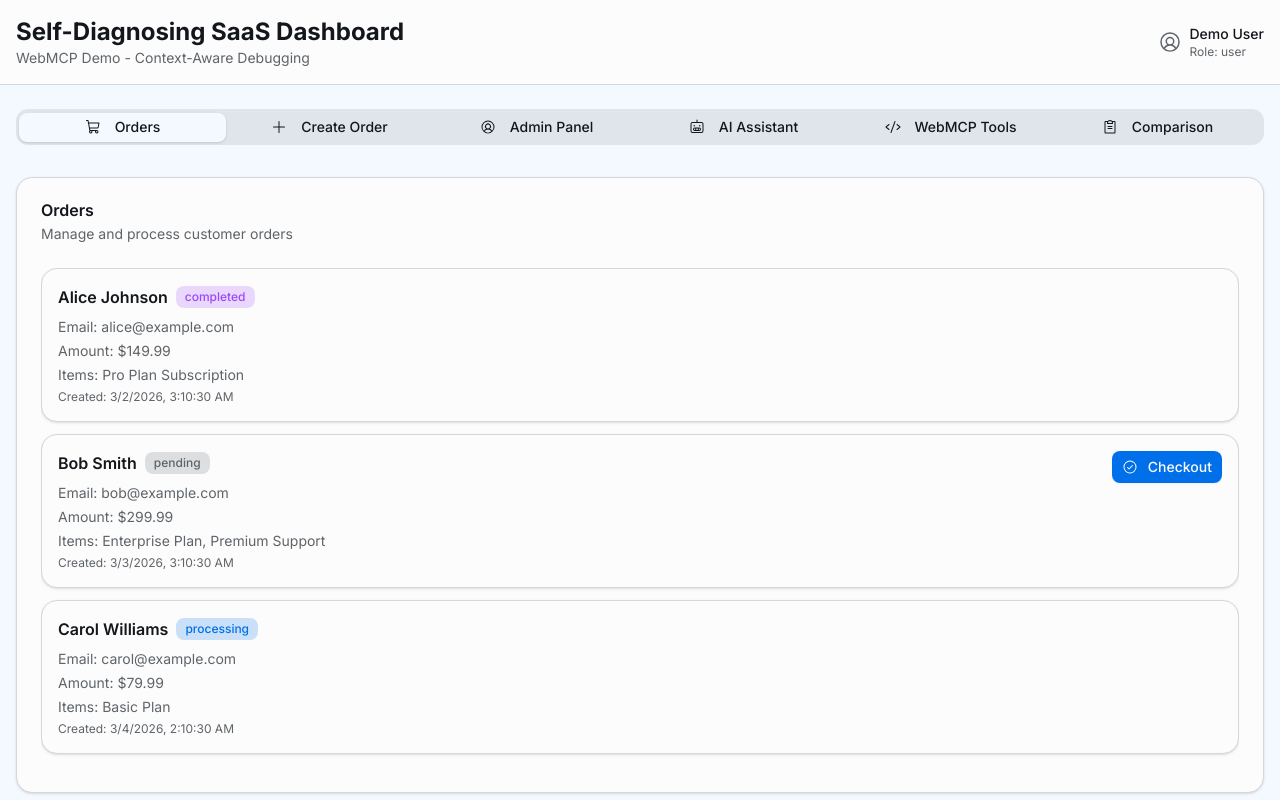
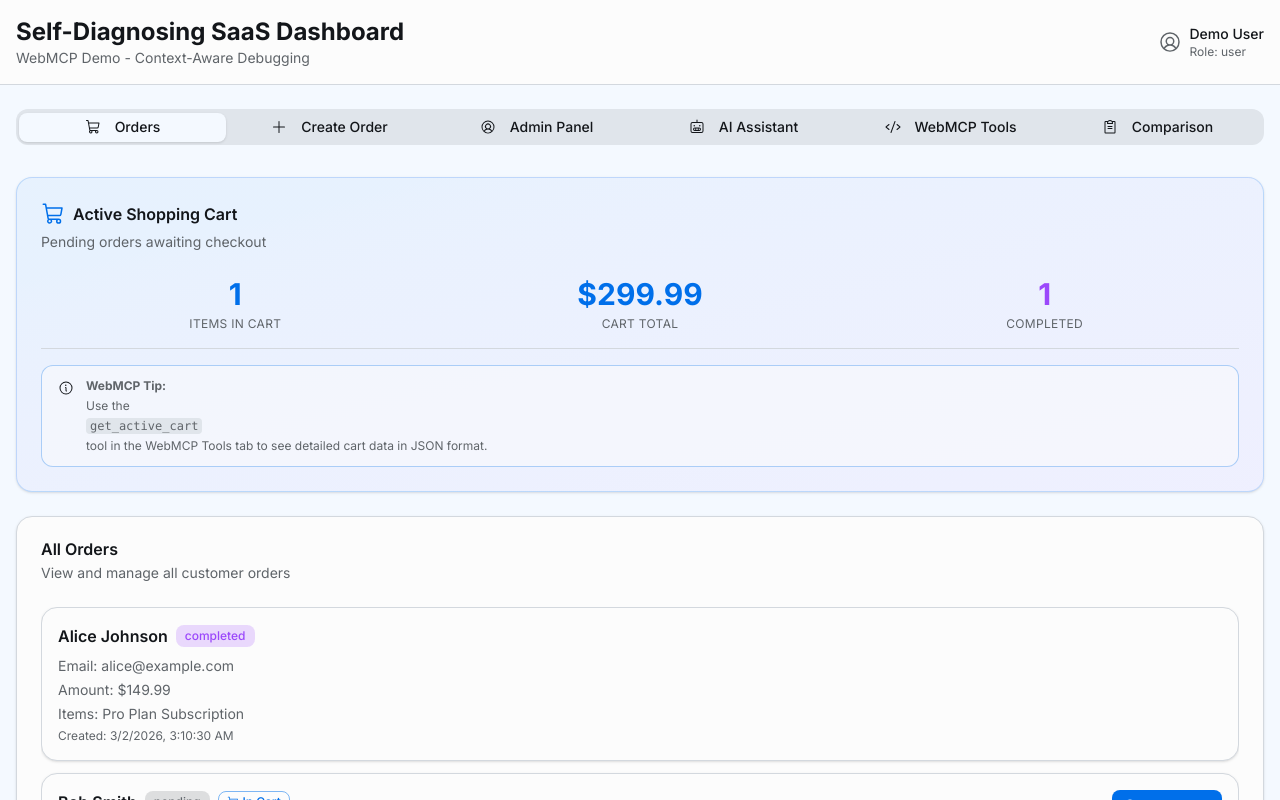
Before and after one commit to vanessamarely/self-diagnosing-saas, a React (Vite) app: page / in a window 1280 px wide. Shown: the top 800 px of the page. Built offline with nearby package versions, Linux system fonts and the light colour scheme.

Commit message:
Generated by Spark: Create orders in the UI and verify cart updates with get_active_cart

```diff
--- a/src/App.tsx
+++ b/src/App.tsx
@@ -17,6 +17,7 @@ import {
   Plus,
   Code,
   Robot,
+  Info,
 } from '@phosphor-icons/react'
 import type { AppState, Order } from '@/lib/types'
 import { createInitialState, generateNewOrder, recordFailedEvent } from '@/lib/state'
@@ -200,15 +201,72 @@ function App() {
           </TabsList>
 
           <TabsContent value="orders" className="mt-6">
+            <div className="grid grid-cols-1 gap-6">
+              <Card className="bg-gradient-to-br from-primary/5 to-accent/5 border-primary/20">
+                <CardHeader>
+                  <CardTitle className="flex items-center gap-2">
+                    <ShoppingCart className="text-primary" size={24} />
+                    Active Shopping Cart
+                  </CardTitle>
+                  <CardDescription>Pending orders awaiting checkout</CardDescription>
+                </CardHeader>
+                <CardContent>
+                  <div className="grid grid-cols-3 gap-4 text-center">
+                    <div className="space-y-1">
+                      <div className="text-3xl font-bold text-primary">
+                        {appState.orders.filter(o => o.status === 'pending').length}
+                      </div>
+                      <div className="text-xs text-muted-foreground uppercase tracking-wide">
+                        Items in Cart
+                      </div>
+                    </div>
+                    <div className="space-y-1">
+                      <div className="text-3xl font-bold text-primary">
+                        ${appState.orders
+                          .filter(o => o.status === 'pending')
+                          .reduce((sum, o) => sum + o.amount, 0)
+                          .toFixed(2)}
+                      </div>
+                      <div className="text-xs text-muted-foreground uppercase tracking-wide">
+                        Cart Total
+                      </div>
+                    </div>
+                    <div className="space-y-1">
+                      <div className="text-3xl font-bold text-accent">
+                        {appState.orders.filter(o => o.status === 'completed').length}
+                      </div>
+                      <div className="text-xs text-muted-foreground uppercase tracking-wide">
+                        Completed
+                      </div>
+                    </div>
+                  </div>
+                  <Separator className="my-4" />
+                  <Alert className="bg-card/50 border-primary/30">
+                    <Info size={16} />
+                    <AlertDescription className="text-xs">
+                      <strong>WebMCP Tip:</strong> Use the <code className="font-mono bg-muted px-1 rounded">get_active_cart</code> tool
+                      in the WebMCP Tools tab to see detailed cart data in JSON format.
+                    </AlertDescription>
+                  </Alert>
+                </CardContent>
+              </Card>
+
               <Card>
                 <CardHeader>
-                <CardTitle>Orders</CardTitle>
-                <CardDescription>Manage and process customer orders</CardDescription>
+                  <CardTitle>All Orders</CardTitle>
+                  <CardDescription>View and manage all customer orders</CardDescription>
                 </CardHeader>
                 <CardContent>
                   <ScrollArea className="h-[500px]">
                     <div className="space-y-3">
-                    {appState.orders.map((order) => (
+                      {appState.orders.length === 0 ? (
+                        <div className="text-center py-12 text-muted-foreground">
+                          <ShoppingCart size={48} className="mx-auto mb-3 opacity-50" />
+                          <p className="font-medium">No orders yet</p>
+                          <p className="text-sm">Create your first order in the "Create Order" tab</p>
+                        </div>
+                      ) : (
+                        appState.orders.map((order) => (
                           <Card key={order.id} className="p-4">
                             <div className="flex items-start justify-between">
                               <div className="flex-1">
@@ -217,6 +275,12 @@ function App() {
                                   <Badge className={getStatusColor(order.status)}>
                                     {order.status}
                                   </Badge>
+                                  {order.status === 'pending' && (
+                                    <Badge variant="outline" className="gap-1 text-primary border-primary/50">
+                                      <ShoppingCart size={12} />
+                                      In Cart
+                                    </Badge>
+                                  )}
                                 </div>
                                 <div className="text-sm text-muted-foreground space-y-1">
                                   <p>Email: {order.email}</p>
@@ -240,11 +304,13 @@ function App() {
                               </div>
                             </div>
                           </Card>
-                    ))}
+                        ))
+                      )}
                     </div>
                   </ScrollArea>
                 </CardContent>
               </Card>
+            </div>
           </TabsContent>
 
           <TabsContent value="create" className="mt-6">
```
Also changed, not shown: 2 other files (tests, documents, lock files or other folders). Lines whose indentation alone changed are shown as unchanged.
